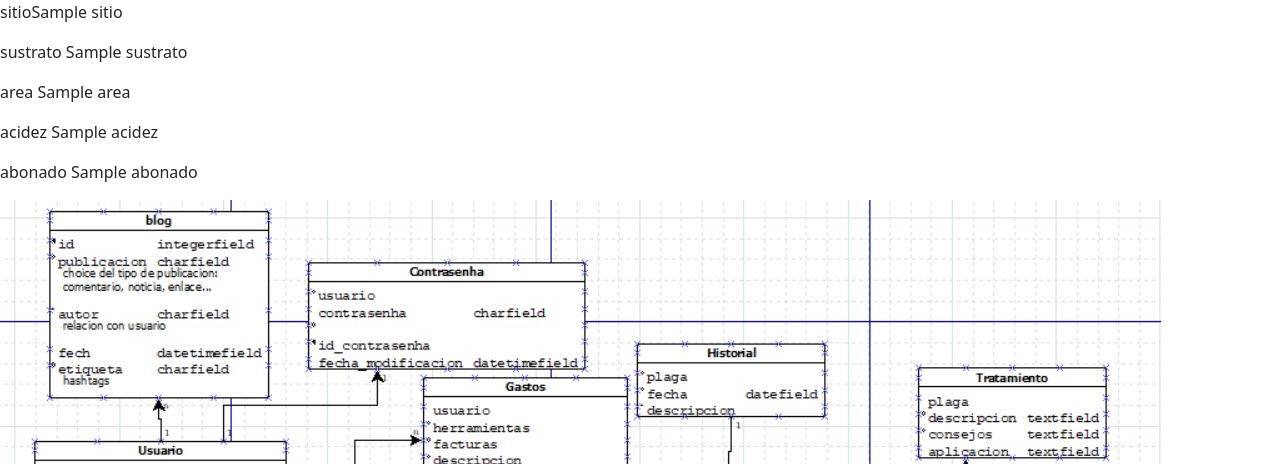
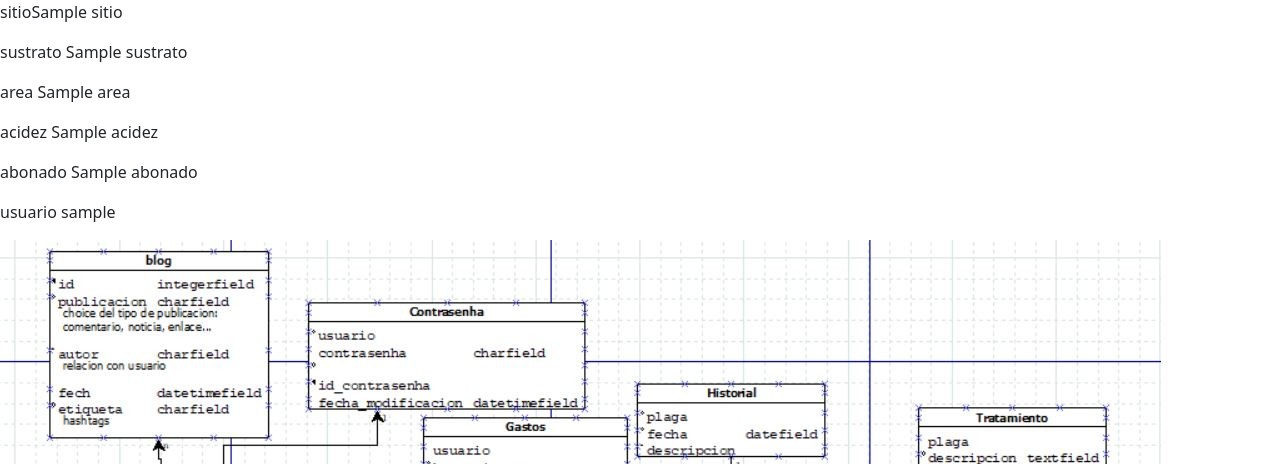
Before and after one commit to Luisvf06/huerto_cliente, a Django app: page /huerto/lista in a window 1280 px wide. Shown: the part 229-693 px from the top of the page. Run offline with Django 3.2, Linux system fonts and the light colour scheme; tables that the repository leaves empty hold one stand-in row (values such as "Sample post"); a database or web service that is not in the repository returns one stand-in record (values such as "Sample title"); data that the repository does not hold is empty; parts of the project's set-up code (start-up, migrations or seed data) failed here and were passed over; some libraries are stand-ins or nearby versions.

Commit message:
cambios en atributo usuario

```diff
--- a/Huerto/templates/huerto/lista_api.html
+++ b/Huerto/templates/huerto/lista_api.html
@@ -8,5 +8,8 @@
         <p>area {{huerto.area}}</p>
         <p>acidez {{huerto.acidez}}</p>
         <p>abonado {{huerto.abonado}}</p>
+        {% for usuario in huerto.usuario %}
+            <p> usuario {{usuario.username}}</p>
+        {% endfor %}
     {%endfor%}
 {%endblock%}
```
